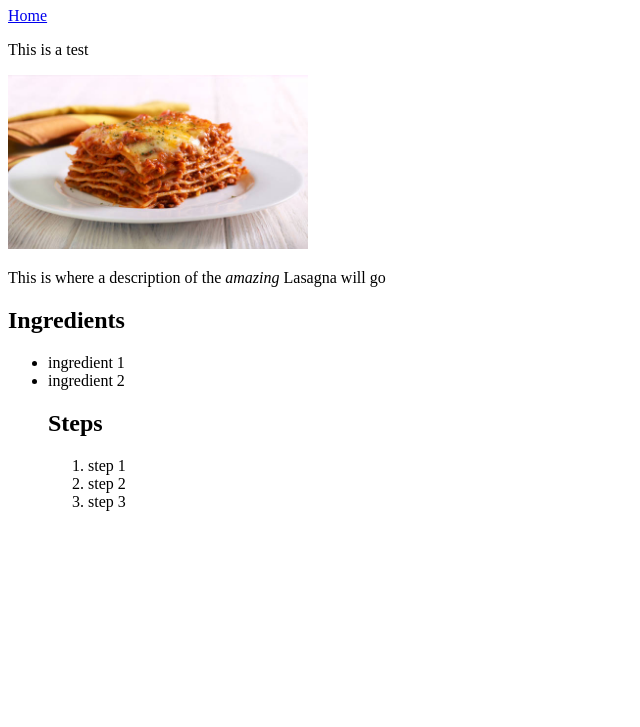
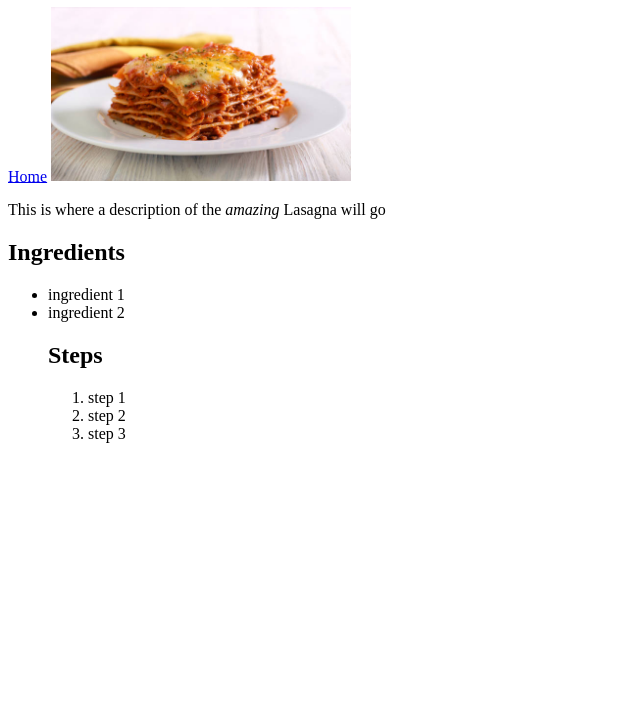
Before and after one commit to boylecar/odin-recipes, a plain HTML site: page recipes/lasagna.html in a window 1280 px wide. Shown: the part 73-800 px from the top of the page, without its empty margins (0-640 px from the left). Drawn offline with Linux system fonts and the light colour scheme.

Commit message:
Remove test

```diff
--- a/recipes/lasagna.html
+++ b/recipes/lasagna.html
@@ -7,7 +7,6 @@
     <body>
         <h1>Lasagna</h1>
         <a href="../index.html">Home</a>
-        <p>This is a test</p>
         <img src="lasagna.jpeg" width="300" alt="Lasagna image">
         <p>This is where a description of the <em>amazing</em> Lasagna will go</p>
         <h2>Ingredients</h2>
```
